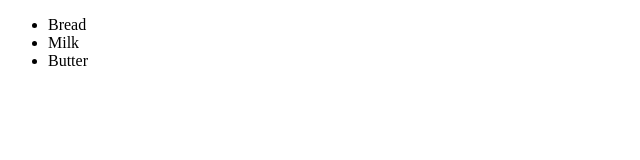
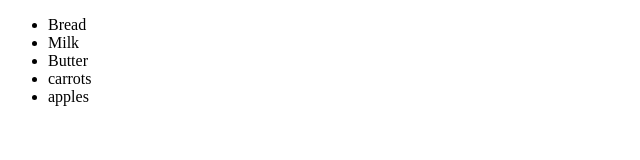
Before and after one commit to tessavp/practice2, a plain HTML site: page index.html in a window 1280 px wide. Shown: the whole page, without its empty margins (0-640 px from the left). Drawn offline with Linux system fonts and the light colour scheme.

Commit message:
added carrots and apples

```diff
--- a/index.html
+++ b/index.html
@@ -11,6 +11,8 @@
         <li>Bread</li>
         <li>Milk</li>
         <li>Butter</li>
+        <li>carrots</li>
+        <li>apples</li>
     </ul>
 </body>
 </html>
```
